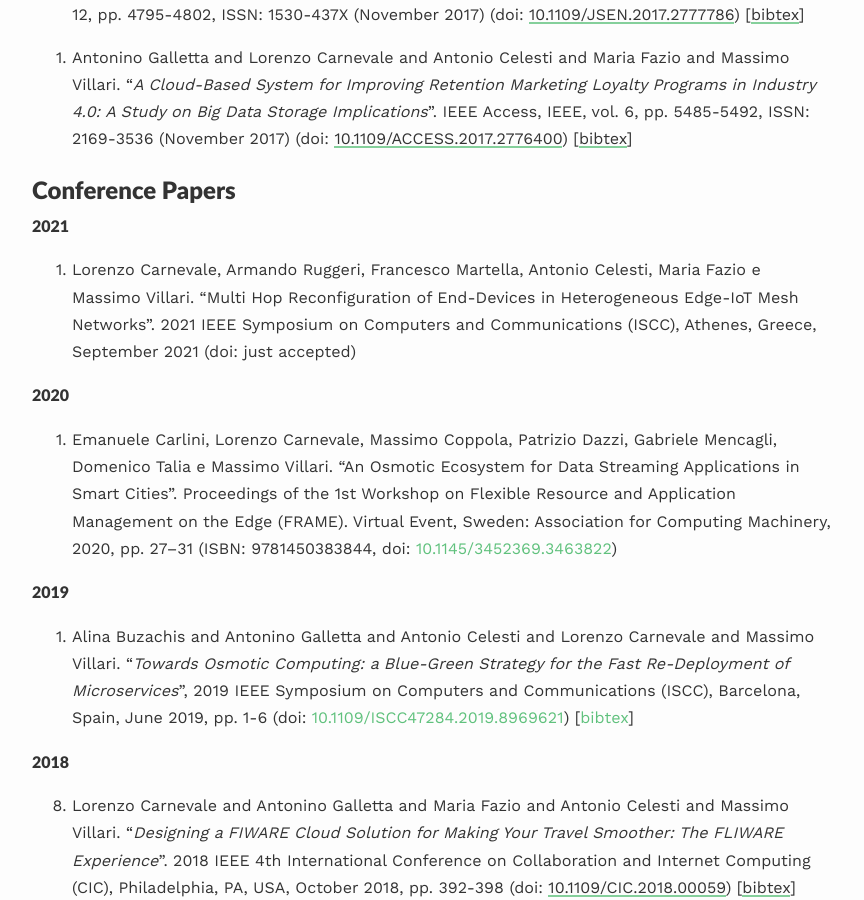
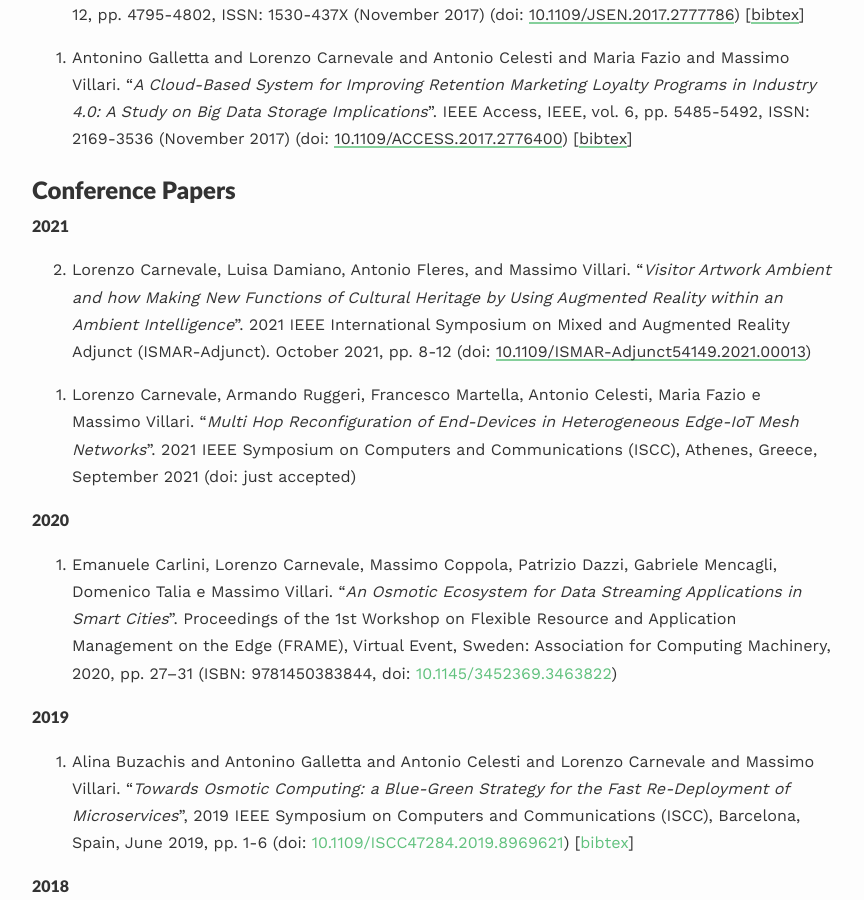
Before and after one commit to lcarnevale/lcarnevale.github.io, a Jekyll site: the page built from _pages/publications.md, in a window 1280 px wide and 900 px high, scrolled down 1591 px. Shown: the whole window, without its empty margins (208-1072 px from the left). Built offline with Jekyll 4.4.1, drawn with Linux system fonts in a browser that asks for light colours; nearby versions of some CDN libraries.

Commit message:
add ISMAR 2021 publication

```diff
--- a/_pages/publications.md
+++ b/_pages/publications.md
@@ -41,11 +41,13 @@ published: true
 ## Conference Papers
 
 #### 2021
-0. Lorenzo Carnevale, Armando Ruggeri, Francesco Martella, Antonio Celesti, Maria Fazio e Massimo Villari. “Multi Hop Reconfiguration of End-Devices in Heterogeneous Edge-IoT Mesh Networks”. 2021 IEEE Symposium on Computers and Communications (ISCC), Athenes, Greece, September 2021 (doi: just accepted)
+0. Lorenzo Carnevale, Luisa Damiano, Antonio Fleres, and Massimo Villari. “*Visitor Artwork Ambient and how Making New Functions of Cultural Heritage by Using Augmented Reality within an Ambient Intelligence*”. 2021 IEEE International Symposium on Mixed and Augmented Reality Adjunct (ISMAR-Adjunct). October 2021, pp. 8-12 (doi: [10.1109/ISMAR-Adjunct54149.2021.00013](https://doi.org/10.1109/ISMAR-Adjunct54149.2021.00013))
+
+0. Lorenzo Carnevale, Armando Ruggeri, Francesco Martella, Antonio Celesti, Maria Fazio e Massimo Villari. “*Multi Hop Reconfiguration of End-Devices in Heterogeneous Edge-IoT Mesh Networks*”. 2021 IEEE Symposium on Computers and Communications (ISCC), Athenes, Greece, September 2021 (doi: just accepted)
 {: reversed="reversed"}
 
 #### 2020
-0. Emanuele Carlini, Lorenzo Carnevale, Massimo Coppola, Patrizio Dazzi, Gabriele Mencagli, Domenico Talia e Massimo Villari. “An Osmotic Ecosystem for Data Streaming Applications in Smart Cities”. Proceedings of the 1st Workshop on Flexible Resource and Application Management on the Edge (FRAME). Virtual Event, Sweden: Association for Computing Machinery, 2020, pp. 27–31 (ISBN: 9781450383844, doi: [10.1145/3452369.3463822](https://doi.org/10.1145/3452369.3463822))
+0. Emanuele Carlini, Lorenzo Carnevale, Massimo Coppola, Patrizio Dazzi, Gabriele Mencagli, Domenico Talia e Massimo Villari. “*An Osmotic Ecosystem for Data Streaming Applications in Smart Cities*”. Proceedings of the 1st Workshop on Flexible Resource and Application Management on the Edge (FRAME), Virtual Event, Sweden: Association for Computing Machinery, 2020, pp. 27–31 (ISBN: 9781450383844, doi: [10.1145/3452369.3463822](https://doi.org/10.1145/3452369.3463822))
 {: reversed="reversed"}
 
 #### 2019
```
